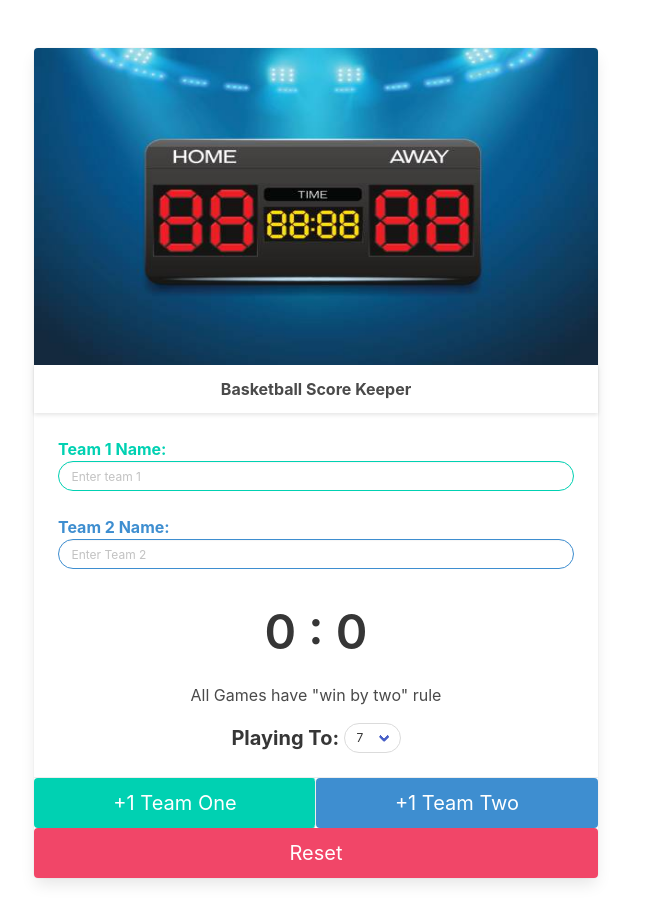
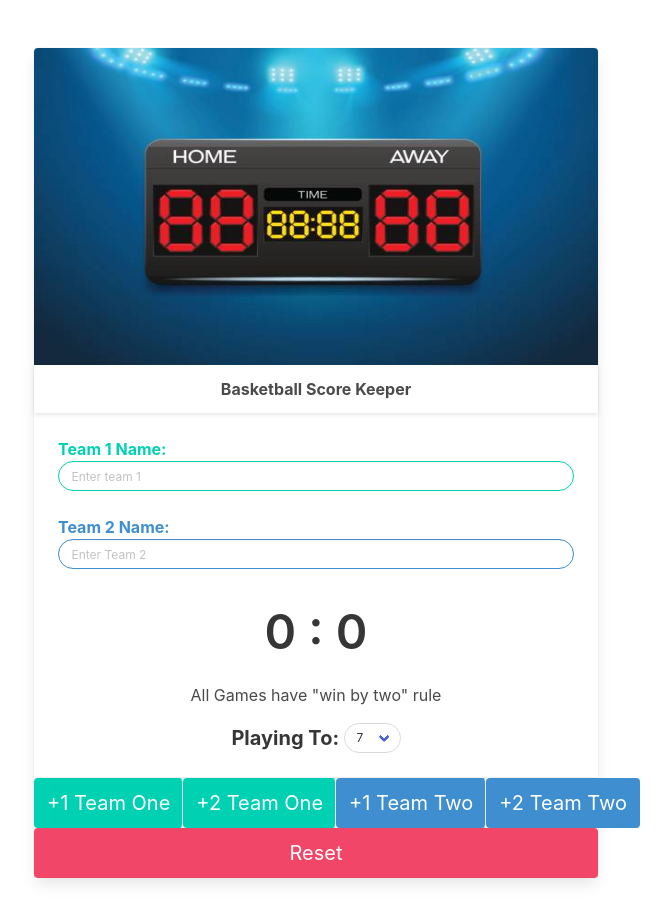
Before and after one commit to alieuminary/score-keeper, a plain HTML site: page index.html in a window 1280 px wide. Shown: the whole page, without its empty margins (324-995 px from the left). Drawn offline with nearby package versions, Linux system fonts and the light colour scheme.

Commit message:
HTML: added two new buttons for future feature of adding 2 points

```diff
--- a/index.html
+++ b/index.html
@@ -52,7 +52,9 @@
                         </div>
                         <footer class="card-footer">
                             <button id="team1Button" class="is-primary button is-medium card-footer-item">&#43;1 Team One</button>
+                            <button id="team1Button2" class="is-primary button is-medium card-footer-item">&#43;2 Team One</button>
                             <button id="team2Button" class="is-info button is-medium card-footer-item">&#43;1 Team Two</button>
+                            <button id="team2Button2" class="is-info button is-medium card-footer-item">&#43;2 Team Two</button>
                         </footer>
                         <button id="reset" class="is-danger button is-medium is-fullwidth">Reset</button>
                     </div>
```
